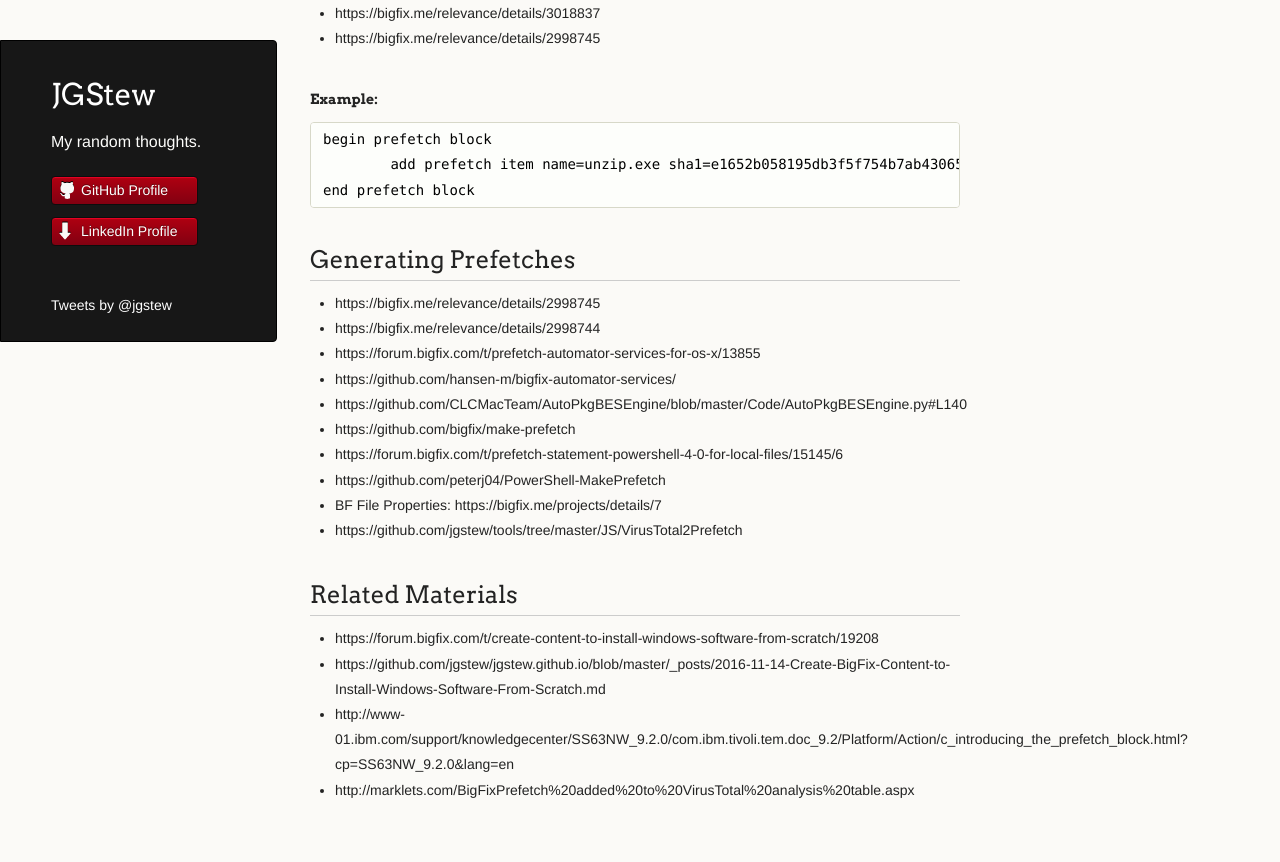
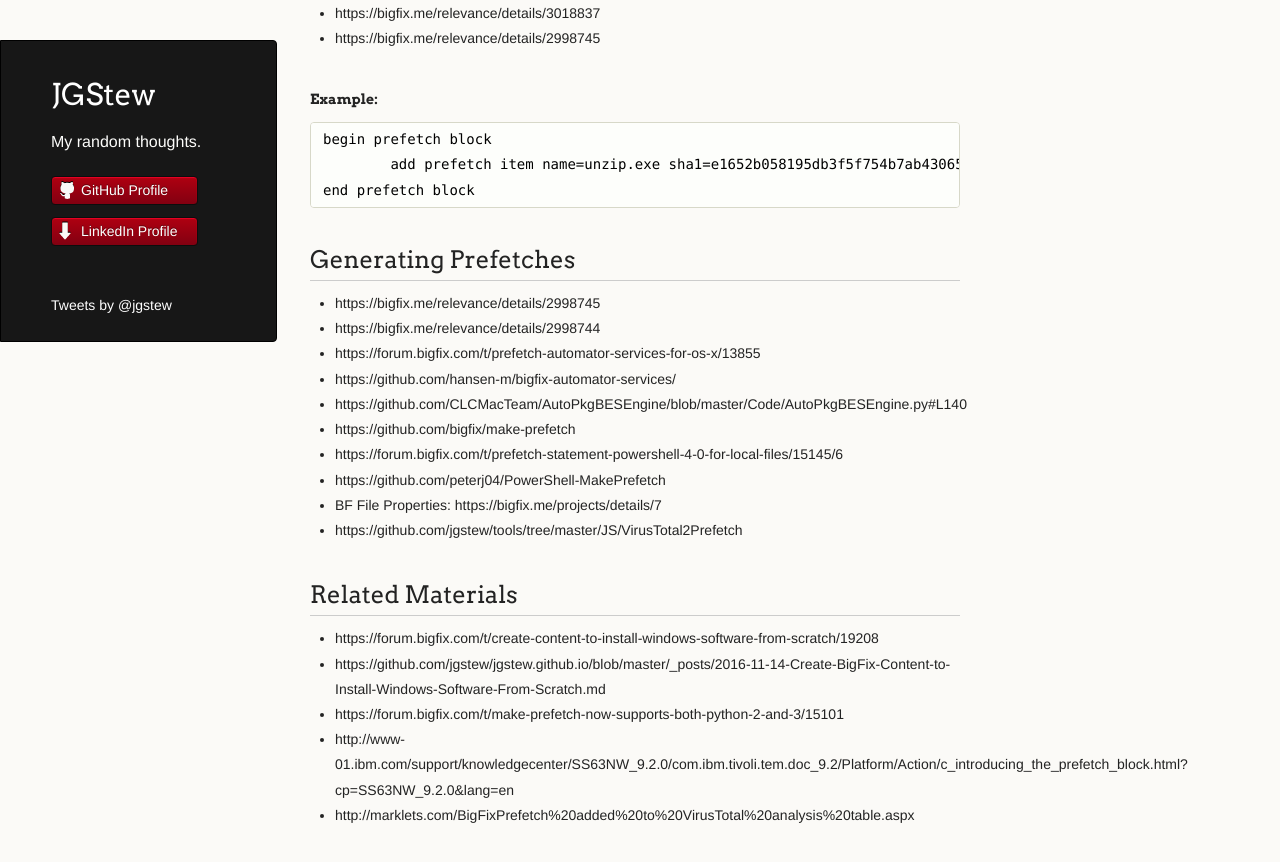
Before and after one commit to jgstew/jgstew.github.io, a Jekyll site: the page built from _posts/2016-11-21-Downloading-Files-with-BigFix:-Prefetches.md, in a window 1280 px wide and 900 px high, scrolled down 1636 px. Shown: the top 862 px of the window. Built offline with Jekyll 4.4.1, drawn with Linux system fonts in a browser that asks for light colours; comment, search, counter and statistics services are not loaded; part of the change alters nothing that is shown.

Commit message:
Update 2016-11-21-Downloading-Files-with-BigFix:-Prefetches.md

```diff
--- a/_posts/2016-11-21-Downloading-Files-with-BigFix:-Prefetches.md
+++ b/_posts/2016-11-21-Downloading-Files-with-BigFix:-Prefetches.md
@@ -77,5 +77,6 @@ It is possible to convert a prefetch statement into a prefetch block and vis ver
 
 - https://forum.bigfix.com/t/create-content-to-install-windows-software-from-scratch/19208
  - https://github.com/jgstew/jgstew.github.io/blob/master/_posts/2016-11-14-Create-BigFix-Content-to-Install-Windows-Software-From-Scratch.md
+- https://forum.bigfix.com/t/make-prefetch-now-supports-both-python-2-and-3/15101
 - http://www-01.ibm.com/support/knowledgecenter/SS63NW_9.2.0/com.ibm.tivoli.tem.doc_9.2/Platform/Action/c_introducing_the_prefetch_block.html?cp=SS63NW_9.2.0&lang=en
 - http://marklets.com/BigFixPrefetch%20added%20to%20VirusTotal%20analysis%20table.aspx
```
